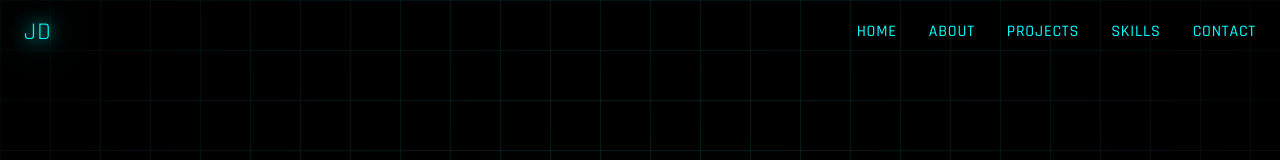
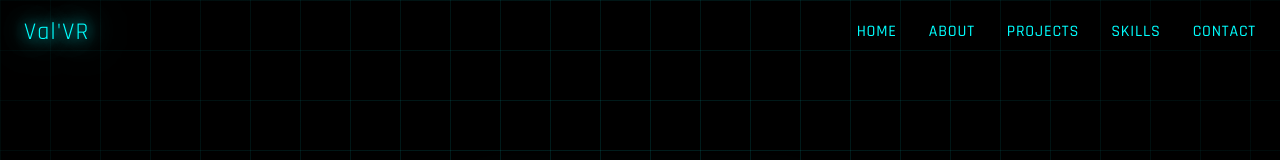
Before and after one commit to Tititin/valvr-website, a React (Vite) app: page / in a window 1280 px wide. Shown: the top 160 px of the page. Built offline with nearby package versions, Linux system fonts and the light colour scheme.

Commit message:
fix: changed "logo"

```diff
--- a/src/app/components/Navigation.tsx
+++ b/src/app/components/Navigation.tsx
@@ -56,7 +56,7 @@ export function Navigation() {
               whileHover={{ scale: 1.05 }}
               onClick={() => scrollToSection('#')}
             >
-              JD
+              Val'VR
             </motion.div>
 
             {/* Desktop Navigation */}
```
